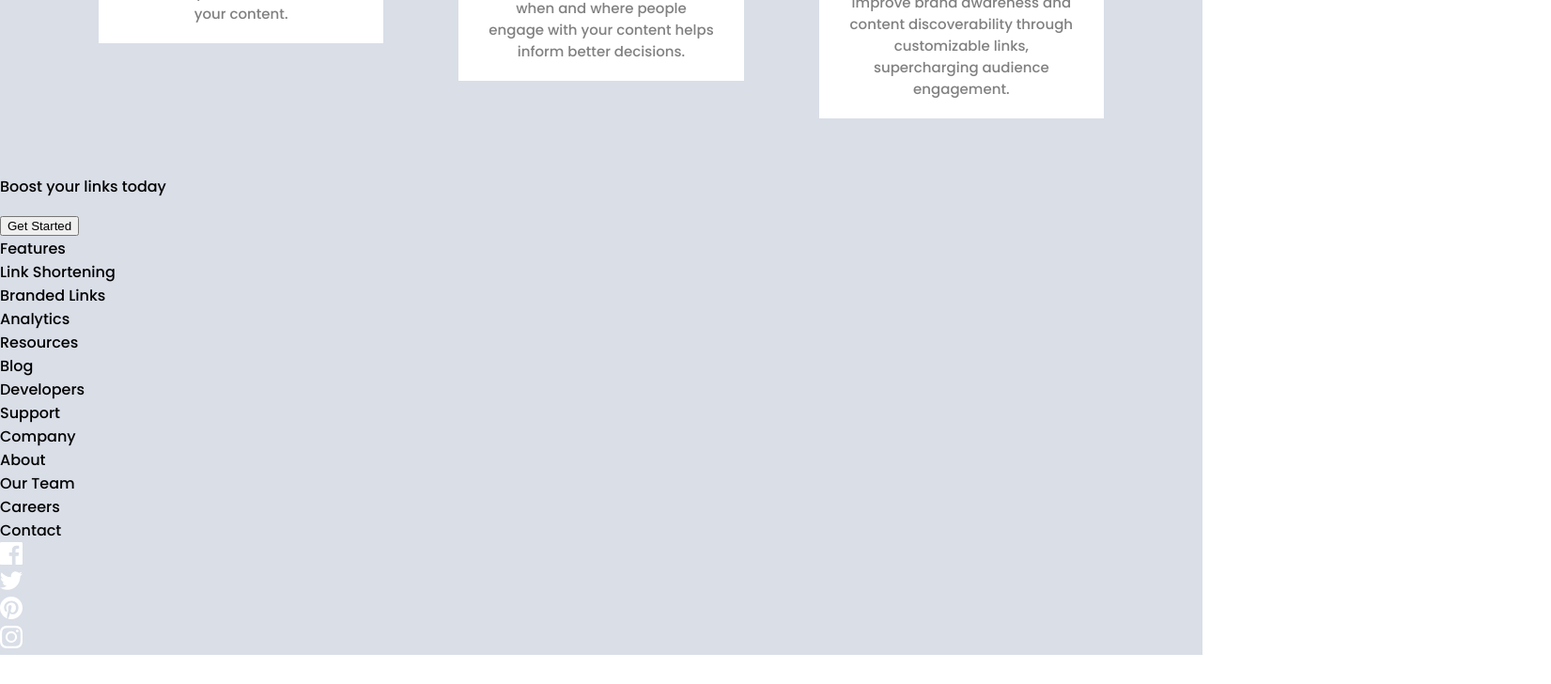
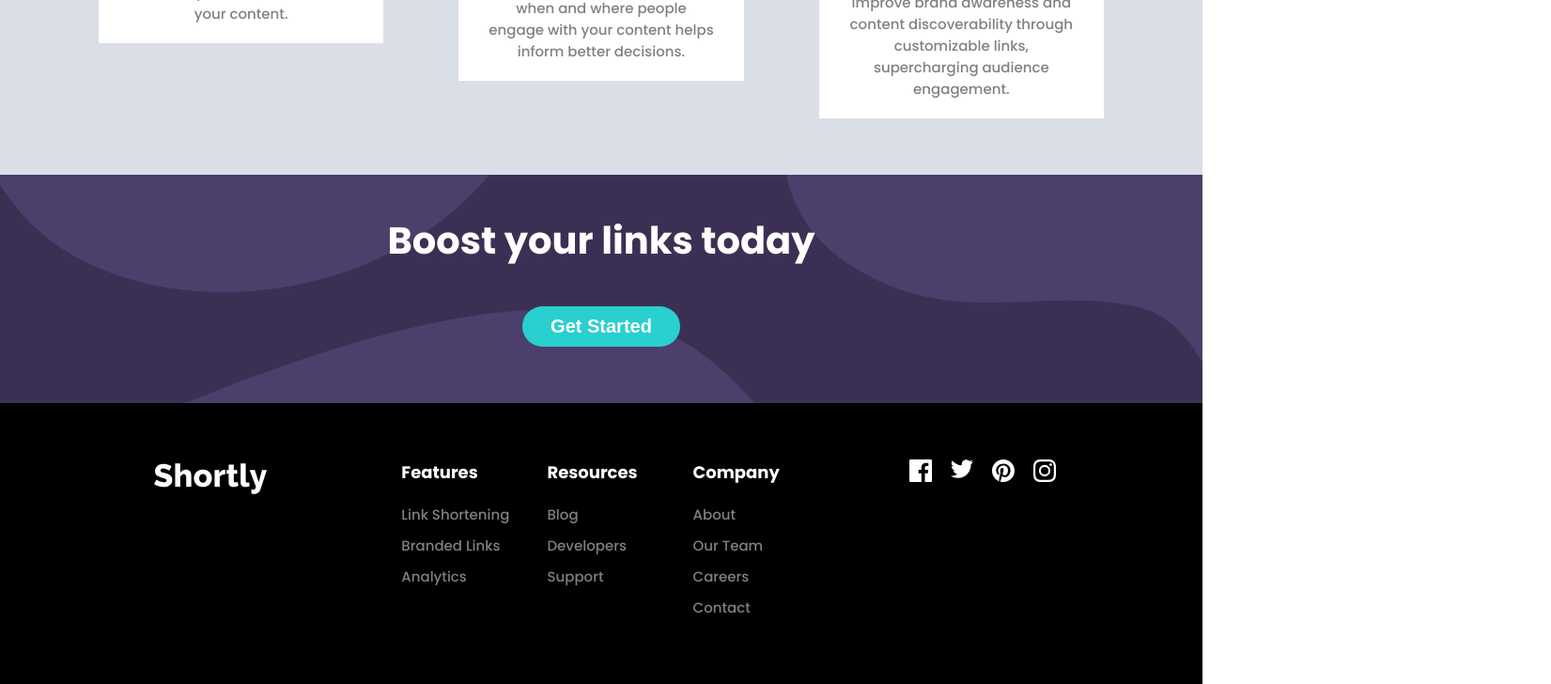
Before and after one commit to WaterColours02/url-shortening-api, a React (Create React App) app: page / in a window 1280 px wide. Shown: the part 1396-2124 px from the top of the page at 94% size, 1651 px wide, since content can reach past the window. Before the commit the page ends 2093 px from the top, so only its background shows below. Built offline with nearby package versions, Linux system fonts and the light colour scheme.

Commit message:
completed mobile and desktop layouts!

```diff
--- a/src/style.css
+++ b/src/style.css
@@ -205,7 +205,8 @@ body{
 }
 
 .shorten-link-input {
-  padding: 10px 0px;
+  min-width: 80%;
+  padding: 10px 20px;
   border-radius: 5px;
   border: none;
   font-size: 20px;
@@ -226,6 +227,7 @@ body{
 }
 
 .shorten-link-form-button {
+  /* width: 80%; */
   border-radius: 5px;
   border: none;
   padding: 10px 100px;
@@ -314,7 +316,6 @@ body{
 }
 
 
-
 .shorten-link-container{
   margin: 0 20px;
   display: grid;
@@ -345,7 +346,7 @@ body{
 
 .section-features-title-box{
   display: grid;
-  justify-content: center;
+  justify-items: center;
 }
 
 .section-features-heading {
@@ -381,7 +382,7 @@ body{
 
 
 .sections-features-detail-card-bg-line {
-  height: 800px;
+  height: 750px;
   width: 8px;
   background-color: var(--Cyan);
   border-radius: 5px;
@@ -438,12 +439,135 @@ body{
   text-align: center;
 }
 
+.section-boost {
+  max-height: 250px;
+  margin-top: 60px;
+  padding: 30px 0;
+  background-image: url('../public/images/bg-boost-desktop.svg');
+  background-color: var(--DarkViolet);
+  background-repeat: repeat;
+
+  display: grid;
+  place-content: center;
+  text-align: center;
+}
+
+.section-boost-text-container {
+
+  /* margin-top: 20px; */
+  transform: translateY(-30px);
+}
+
+.section-boost-heading {
+  color: white;
+  font-size: 28px;
+  font-weight: bold;
+}
+
+.section-boost-cta-button {
+  background-color: var(--Cyan);
+  border: none;
+  border-radius: 40px ;
+  padding: 10px 30px;
+
+  font-size: 20px;
+  font-weight: bold;
+  color: white;
+}
+
+.section-boost-cta-button:hover,
+.section-boost-cta-button:focus,
+.section-boost-cta-button:active {
+  cursor: pointer;
+  filter: brightness(1.75)
+}
+
+.footer {
+  background-color: var(--VeryDarkBlue);
+  background-color: black;
+
+  /* height: 310px; */
+}
+
+.footer-grid-container {
+  display: grid;
+  grid-template-columns: 1fr;
+  justify-items: center;
+  padding: 60px 0;
+  margin: 0 auto;
+  max-width: 1110px;
+}
+
+.footer-logo-containter {
+  display: flex;
+  flex-direction: column;
+  justify-content: center;
+  align-items: center;
+}
+
+.footer-logo {
+  background-image: url('../public/images/logo white.svg');
+  background-repeat: no-repeat;
+  background-position: center;
+  height: 40px;
+  width: 120px;
+  margin-bottom: 20px
+}
+
+.footer-grid-center-container {
+  display: grid;
+  grid-template-columns: 1fr;
+  justify-items: center;
+  text-align: center;
+
+}
+
+
+.footer-links-heading {
+  color: white;
+  font-size: 18px;
+  font-weight: bold;
+  margin: 20px 0;
+}
+
+
+.footer-links{
+  color: gray;
+  font-size: 15px;
+  margin-bottom: 10px;
+}
+
+.footer-links:hover,
+.footer-links:focus,
+.footer-links:active {
+  cursor: pointer;
+  color: var(--Cyan);
+}
+
+.footer-socials-container {
+  margin-top: 40px;
+  display: flex;
+  justify-content: top;
+  align-items: top;
+  gap: 20px;
+}
+
+.footer-socials-icon:hover path,
+.footer-socials-icon:focus path,
+.footer-socials-icon:active path {
+  cursor: pointer;
+  fill: aqua;
+}
 
 /* // mobile // */
 
 
 @media only screen and (max-width: 575px) {
 
+
+  body{
+    overflow-x: hidden;
+  }
 
   .mobile-hidden {
     /* APPLIED TO DESKTOP ONLY ELEMENTS */
@@ -751,6 +875,7 @@ body{
     font-size: 40px;
     font-weight: bold;
     text-align: center;
+    /* margin-top: 0px; */
     margin-bottom: 0px;
   }
 
@@ -761,13 +886,10 @@ body{
 
   .sections-features-detail-card-bg-line {
     height: 8px;
-    width: 80%;
+    width: 50%;
     background-color: var(--Cyan);
-    border-radius: 5px;
-    margin-bottom: 20px;
-    z-index: 100;
-    grid-column: 1/ 3
-
+    /* position: relative; */
+    left: 25%
   }
 
   .shift-down-1 {
@@ -778,6 +900,35 @@ body{
     transform: translateY(80px);
   }
 
+  .section-boost-heading {
+    font-size: 40px;
+  }
+
+  .footer-grid-container {
+    grid-template-columns: 1fr 2fr 1fr;
+    align-items: top;
+  }
+
+  .footer-grid-center-container {
+    display: grid;
+    align-items: top;
+    justify-items: start;
+    grid-template-columns: 1fr 1fr 1fr;
+    gap: 40px;
+    text-align: left;
+    margin-top: 0px;
+    padding-top: 0px;
+  }
+
+  .footer-links-heading {
+    margin-top: 0px;
+  }
+
+  .footer-socials-container{
+    margin-top: 0;
+  }
+
+
 
 
 }
```
